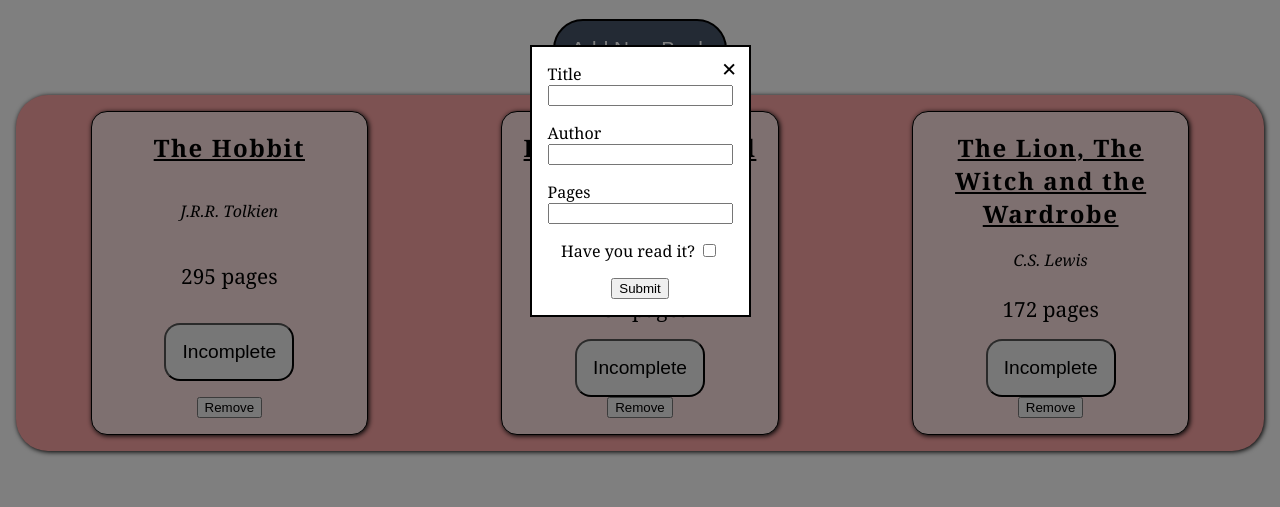
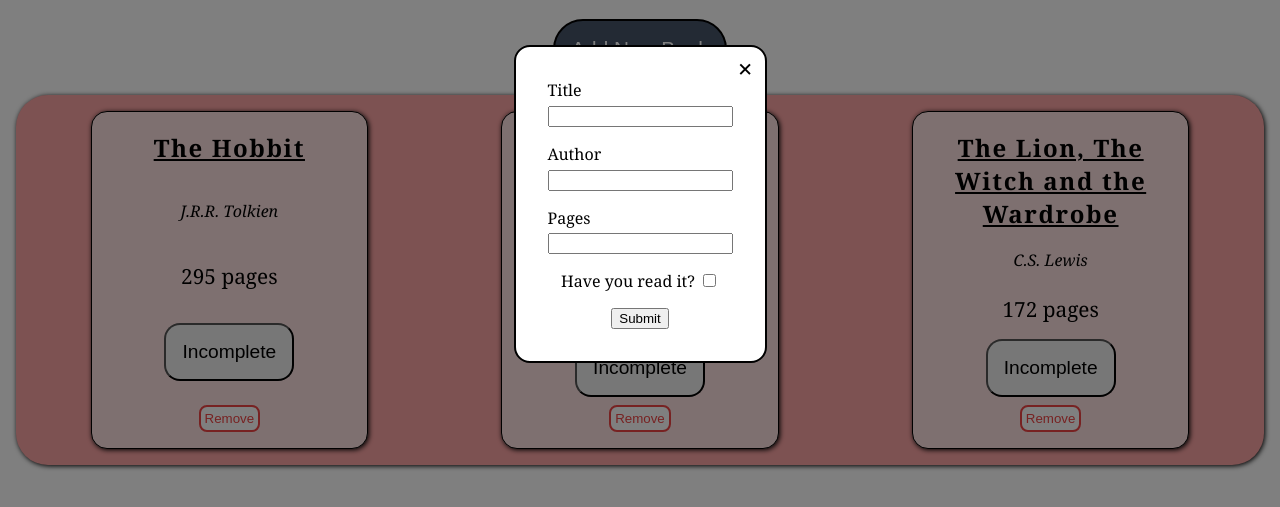
Before and after one commit to Jscummins98/Library, a plain HTML site: page index.html in a window 1280 px wide. Both pictures are taken after a click on the button "Add New Book". Shown: the part 67-574 px from the top of the page. Drawn offline with Linux system fonts and the light colour scheme.

Commit message:
add css for buttons

```diff
--- a/script.js
+++ b/script.js
@@ -57,6 +57,7 @@ function displayBook (book) {
   bookCard.appendChild(readButton)
 
   const removeButton = document.createElement('button')
+  removeButton.classList.add('remove')
   removeButton.textContent += 'Remove'
   removeButton.addEventListener('click', () => {
     bookshelf.removeChild(bookCard)
--- a/style.css
+++ b/style.css
@@ -2,6 +2,11 @@
     --book-background-color: #fee2e2;
     --bookshelf-background-color: #fca5a5;
     --green-button: #22c55e;
+    --remove-button: #ef4444;
+    --button-hover: #d1d5db;
+    --green-button-hover: #16a34a;
+    --new-button: #475569;
+    --new-button-hover: #334155;
     font-family: Georgia, 'Times New Roman', Times, serif;
 }
 body{
@@ -13,13 +18,16 @@ body{
     flex-direction: column;
 }
 .new-button{
-    background-color: #475569;
+    background-color: var(--new-button);
     margin: 0 0 1rem;
     font-size: 1.3rem;
     padding: 1rem;
     border-radius: 2rem;
     border: 2px solid black;
     color: white;
+}
+.new-button:hover{
+    background-color: var(--new-button-hover);
 }
 .bookshelf{
     display: flex;
@@ -71,9 +79,24 @@ body{
 .finished{
     background-color: var(--green-button);
 }
+.remove{
+    background-color: white;
+    color: var(--remove-button);
+    border: 2px solid var(--remove-button);
+    padding: 0.25rem;
+    margin-top: 0.5rem;
+    border-radius: 0.5rem;
+}
 button:hover{
     cursor: pointer;
 }
+.remove:hover, .read:hover{
+    background-color: var(--button-hover);
+}
+.finished:hover{
+    background-color: var(--green-button-hover);
+}
+
 
 /* Form styling */
 .cover{
@@ -86,10 +109,11 @@ button:hover{
 .new-book-form{
     display: none;
     border: 2px solid black;
-    padding: 1rem;
+    padding: 2rem;
     position: absolute;
     background-color: white;
     top: 7rem;
+    border-radius: 1rem;
 }
 
 form{
@@ -100,6 +124,7 @@ form{
 }
 .input-item{
     display: flex;
+    gap: 0.3rem;
     flex-direction: column;
 }
 .close-button{
```
